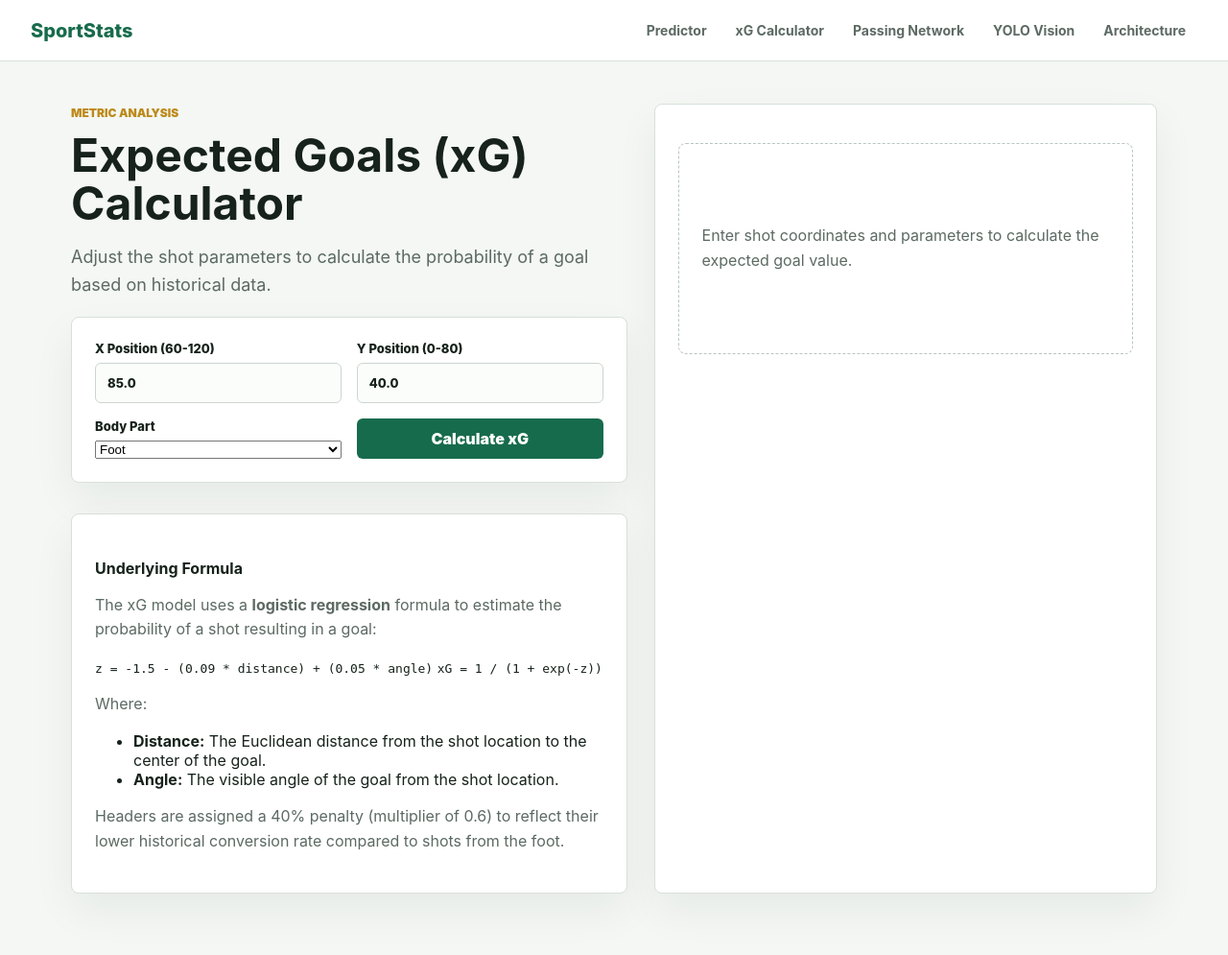
After one commit to AssylkhanBalmukhanov/SportStatsProject, a Flask app: page /xg-calculator in a window 1280 px wide. The commit adds this page. Shown: the whole page at 96% size. Run offline with Flask 3, Linux system fonts and the light colour scheme.

Commit message:
feat: integrate interactive xG calculator with pitch visualization

```diff
--- a/sportstats/web.py
+++ b/sportstats/web.py
@@ -12,6 +12,7 @@ from sportstats.config import BASE_DIR, Config
 from sportstats.services.passing_network import build_demo_network, build_network
 from sportstats.services.prediction import TeamProfile, predict_match
 from sportstats.services.yolo import analyze_video, is_allowed_video
+from sportstats.services.xg_calculator import calculate_geometry, calculate_xg
 
 
 def create_app(config_object: type[Config] = Config) -> Flask:
@@ -37,6 +38,36 @@ def create_app(config_object: type[Config] = Config) -> Flask:
     def predictor_submit():
         result = _prediction_from_mapping(request.form.to_dict())
         return render_template("predictor.html", result=result)
+
+    @app.get("/xg-calculator")
+    def xg_calculator():
+        return render_template("xg_calculator.html", result=None)
+
+    @app.post("/xg-calculator")
+    def xg_calculator_submit():
+        try:
+            x = float(request.form.get("x", 85.0))
+            y = float(request.form.get("y", 40.0))
+        except ValueError:
+            x, y = 85.0, 40.0
+
+        # Clamp values to valid range
+        x = max(60.0, min(120.0, x))
+        y = max(0.0, min(80.0, y))
+
+        body_part = request.form.get("body_part", "Foot")
+        distance, angle = calculate_geometry(x, y)
+        xg = calculate_xg(distance, angle, body_part)
+
+        result = {
+            "x": x,
+            "y": y,
+            "distance": round(distance, 1),
+            "angle": round(angle, 1),
+            "body_part": body_part,
+            "xg": round(xg, 3)
+        }
+        return render_template("xg_calculator.html", result=result)
 
     @app.post("/api/predict")
     def api_predict():
--- a/templates/base.html
+++ b/templates/base.html
@@ -13,6 +13,7 @@
       <a class="brand" href="{{ url_for('index') }}">SportStats</a>
       <nav class="nav" aria-label="Primary navigation">
         <a href="{{ url_for('predictor') }}">Predictor</a>
+        <a href="{{ url_for('xg_calculator') }}">xG Calculator</a>
         <a href="{{ url_for('passing_network') }}">Passing Network</a>
         <a href="{{ url_for('vision') }}">YOLO Vision</a>
         <a href="{{ url_for('architecture') }}">Architecture</a>
--- a/templates/index.html
+++ b/templates/index.html
@@ -24,6 +24,11 @@
     <h2>Match Predictor</h2>
     <p>Poisson expected goals and Monte Carlo simulations with Elo/team-strength inputs.</p>
   </a>
+  <a class="feature-card" href="{{ url_for('xg_calculator') }}">
+    <span class="feature-kicker">Metric Analysis</span>
+    <h2>xG Calculator</h2>
+    <p>Interactive shot analysis using logistic regression and geometric factors.</p>
+  </a>
   <a class="feature-card" href="{{ url_for('passing_network') }}">
     <span class="feature-kicker">Team structure</span>
     <h2>Passing Networks</h2>
--- /dev/null
+++ b/templates/xg_calculator.html
@@ -0,0 +1,67 @@
+{% extends "base.html" %}
+{% block title %}xG Calculator{% endblock %}
+{% block content %}
+<section class="split-layout">
+  <div>
+    <p class="eyebrow">Metric Analysis</p>
+    <h1>Expected Goals (xG) Calculator</h1>
+    <p class="lead">Adjust the shot parameters to calculate the probability of a goal based on historical data.</p>
+
+    <form class="panel form-grid" method="post" action="{{ url_for('xg_calculator_submit') }}">
+      <label>X Position (60-120) <input type="number" step="0.5" name="x" min="60" max="120" value="{{ result.x if result else 85.0 }}" required></label>
+      <label>Y Position (0-80) <input type="number" step="0.5" name="y" min="0" max="80" value="{{ result.y if result else 40.0 }}" required></label>
+      <label>Body Part
+        <select name="body_part">
+          <option value="Foot" {% if result and result.body_part == 'Foot' %}selected{% endif %}>Foot</option>
+          <option value="Header" {% if result and result.body_part == 'Header' %}selected{% endif %}>Header</option>
+          <option value="Other" {% if result and result.body_part == 'Other' %}selected{% endif %}>Other</option>
+        </select>
+      </label>
+      <button class="primary-action" type="submit">Calculate xG</button>
+    </form>
+
+    <div class="panel" style="margin-top: 2rem;">
+      <h3>Underlying Formula</h3>
+      <p>The xG model uses a <strong>logistic regression</strong> formula to estimate the probability of a shot resulting in a goal:</p>
+      <code class="block">z = -1.5 - (0.09 * distance) + (0.05 * angle)</code>
+      <code class="block">xG = 1 / (1 + exp(-z))</code>
+      <p>Where:</p>
+      <ul>
+        <li><strong>Distance:</strong> The Euclidean distance from the shot location to the center of the goal.</li>
+        <li><strong>Angle:</strong> The visible angle of the goal from the shot location.</li>
+      </ul>
+      <p>Headers are assigned a 40% penalty (multiplier of 0.6) to reflect their lower historical conversion rate compared to shots from the foot.</p>
+    </div>
+  </div>
+
+  <aside class="panel result-panel">
+    {% if result %}
+      <p class="eyebrow">Shot Result</p>
+      <h2 style="font-size: 4rem; margin: 1rem 0;">{{ result.xg }} <small>xG</small></h2>
+      <div class="metric-row"><span>Distance</span><strong>{{ result.distance }} yds</strong></div>
+      <div class="metric-row"><span>Angle</span><strong>{{ result.angle }}°</strong></div>
+      <div class="metric-row"><span>Body Part</span><strong>{{ result.body_part }}</strong></div>
+
+      <div style="margin-top: 2rem; border: 1px solid var(--border); border-radius: 8px; background: #1a472a; position: relative; aspect-ratio: 3/2; overflow: hidden; box-shadow: inset 0 0 50px rgba(0,0,0,0.3);">
+        <div style="position: absolute; inset: 0; background: repeating-linear-gradient(90deg, #2d5a3c, #2d5a3c 10%, #244d31 10%, #244d31 20%);"></div>
+        <div style="position: absolute; top: 0; bottom: 0; left: 0; right: 0; border: 2px solid rgba(255,255,255,0.6); margin: 5px;"></div>
+        <div style="position: absolute; right: 5px; top: 50%; transform: translateY(-50%); width: 6%; height: 22.5%; border: 2px solid rgba(255,255,255,0.6); border-right: none;"></div>
+        <div style="position: absolute; right: 5px; top: 50%; transform: translateY(-50%); width: 20%; height: 55%; border: 2px solid rgba(255,255,255,0.6); border-right: none;"></div>
+        <div style="position: absolute; right: 5px; top: 35%; bottom: 35%; width: 2px; background: white; z-index: 5;"></div>
+        <div style="position: absolute; right: 20%; top: 50%; transform: translate(50%, -50%); width: 15%; aspect-ratio: 1; border: 2px solid rgba(255,255,255,0.6); border-radius: 50%; clip-path: inset(0 50% 0 0);"></div>
+
+        {% set pitch_x_pct = (result.x - 60) / 60 * 100 %}
+        {% set pitch_y_pct = result.y / 80 * 100 %}
+        <div style="position: absolute; left: {{ pitch_x_pct }}%; top: {{ pitch_y_pct }}%; width: 16px; height: 16px; background: #fffb00; border-radius: 50%; border: 3px solid #000; transform: translate(-50%, -50%); z-index: 20; box-shadow: 0 0 15px #fffb00;"></div>
+
+        <svg style="position: absolute; inset: 0; width: 100%; height: 100%; pointer-events: none; z-index: 10;">
+          <line x1="{{ pitch_x_pct }}%" y1="{{ pitch_y_pct }}%" x2="100%" y2="45%" stroke="rgba(255,251,0,0.4)" stroke-width="2" stroke-dasharray="4" />
+          <line x1="{{ pitch_x_pct }}%" y1="{{ pitch_y_pct }}%" x2="100%" y2="55%" stroke="rgba(255,251,0,0.4)" stroke-width="2" stroke-dasharray="4" />
+        </svg>
+      </div>
+    {% else %}
+      <p class="empty-state">Enter shot coordinates and parameters to calculate the expected goal value.</p>
+    {% endif %}
+  </aside>
+</section>
+{% endblock %}
```
Also changed, not shown: sportstats/services/xg_calculator.py (added, +20 -0 lines).
